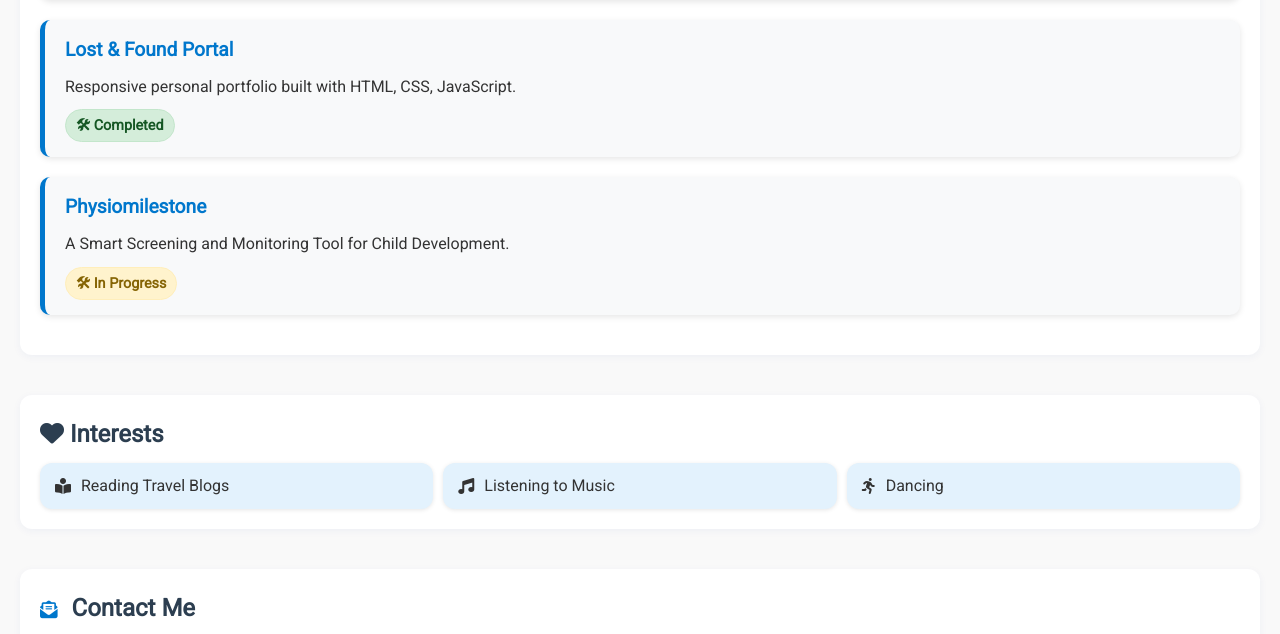
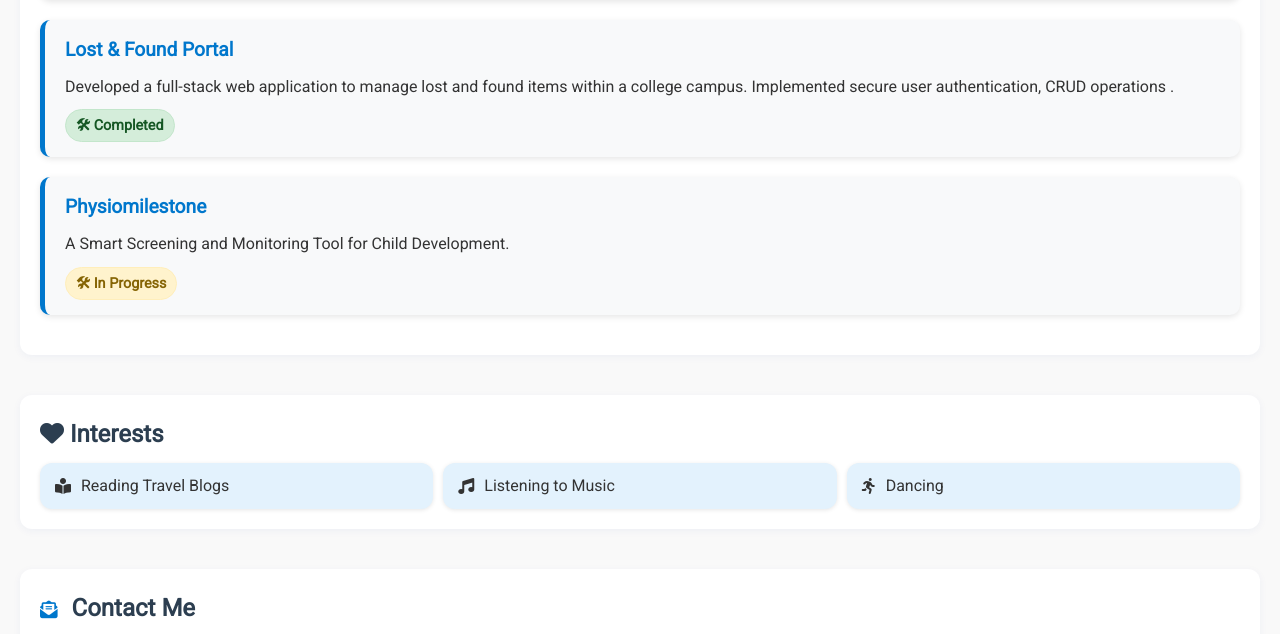
Before and after one commit to preranashetty2004/prerana-portfolio, a plain HTML site: page index.html in a window 1280 px wide. Shown: the part 1131-1765 px from the top of the page. Drawn offline with Linux system fonts and the light colour scheme.

Commit message:
project changes

```diff
--- a/index.html
+++ b/index.html
@@ -65,7 +65,7 @@
   </div>
   <div class="project-card">
     <h3>Lost & Found Portal</h3>
-    <p>Responsive personal portfolio built with HTML, CSS, JavaScript.</p>
+    <p>Developed a full-stack web application to manage lost and found items within a college campus. Implemented secure user authentication, CRUD operations .</p>
     <span class="project-status completed">🛠 Completed</span>
   </div>
     <div class="project-card">
```
